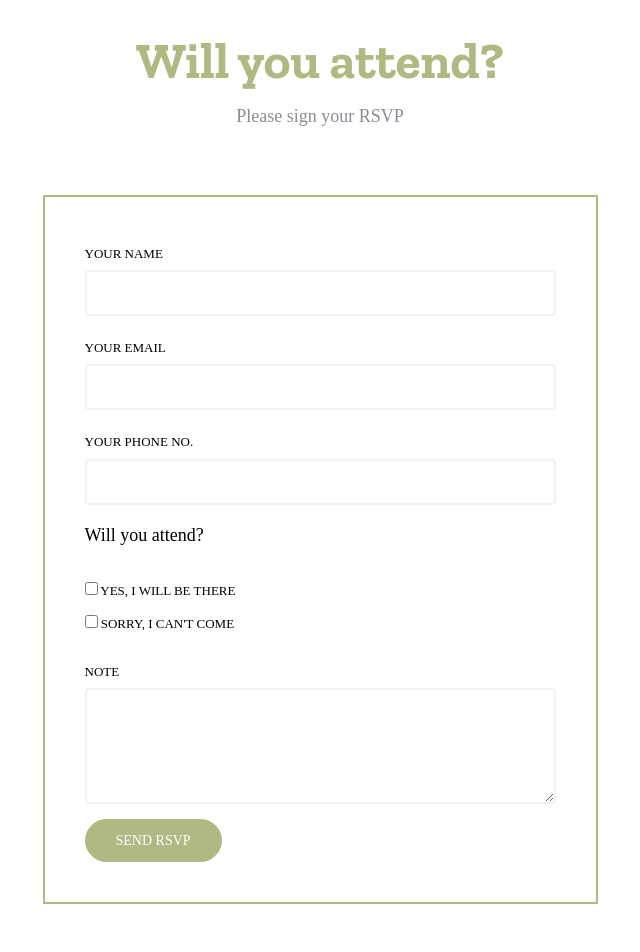
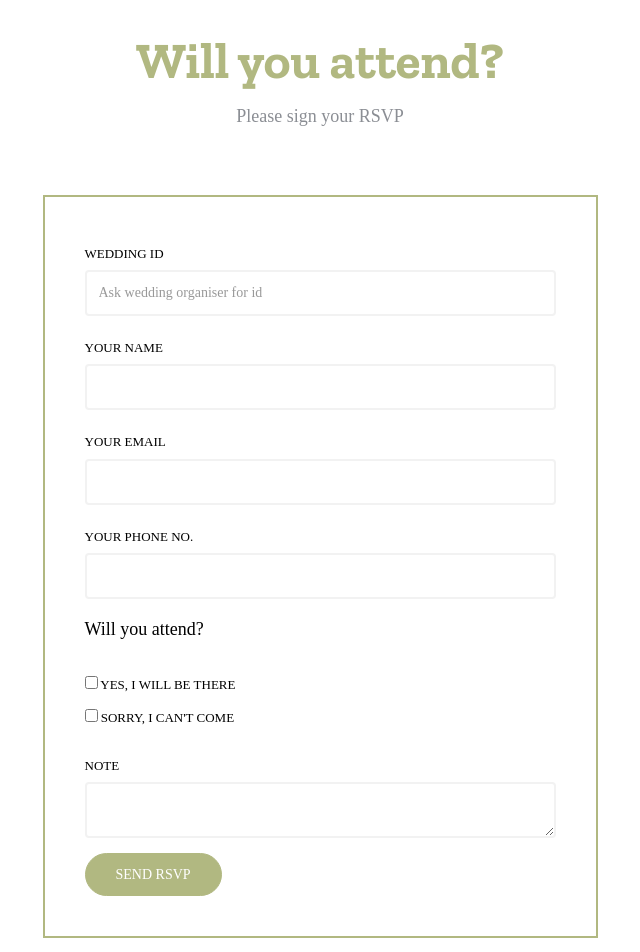
Before and after one commit to ItsAdi22/wedding-web, a Flask app: template templates/template1/index.html in a window 1280 px wide. Shown: the part 5206-6158 px from the top of the page, without its empty margins (320-960 px from the left). Before the commit the page ends 6110 px from the top, so only its background shows below. Run offline with Flask 3, Linux system fonts and the light colour scheme; the template is opened without the code that fills it: values that come from a table or form of the project are taken from there, others are empty; some libraries are stand-ins or nearby versions; some web fonts are replaced.

Commit message:
Added unique weddingid for each wedding

```diff
--- a/app.py
+++ b/app.py
@@ -1,7 +1,8 @@
 from flask import Flask, render_template,redirect ,url_for, request, flash, session
 from flask_mysqldb import MySQL
-from forms import SignupForm,LoginForm,WeddingDetailsForm
+from forms import SignupForm,LoginForm,WeddingDetailsForm,ReservationForm
 import os
+import random
 
 app = Flask(__name__)
 mysql = MySQL(app)
@@ -13,11 +14,16 @@ app.config["MYSQL_DB"] = os.getenv('MYSQL_DB')
 app.config["MYSQL_USER"] = os.getenv('MYSQL_USER')
 app.config["MYSQL_PASSWORD"] = os.getenv('MYSQL_PASSWORD')
 
+#generate wedding id
+def generate_random_code():
+    return str(random.randint(10000, 99999))
+
+
 @app.route('/tables')
 def createtables():
     try:
         cursor = mysql.connection.cursor()
-        cursor.execute("CREATE TABLE IF NOT EXISTS users ( id INT AUTO_INCREMENT PRIMARY KEY, name VARCHAR(255) NOT NULL, email VARCHAR(255) NOT NULL, password VARCHAR(255) NOT NULL );")
+        cursor.execute("CREATE TABLE IF NOT EXISTS users ( id INTEGER PRIMARY KEY AUTO_INCREMENT, wedding_id INTEGER, name VARCHAR(255) NOT NULL, email VARCHAR(255) NOT NULL, password VARCHAR(255) NOT NULL );")
         cursor.execute("CREATE TABLE IF NOT EXISTS wedding_details ( id INT AUTO_INCREMENT PRIMARY KEY, theme VARCHAR(255) NOT NULL, grooms_name VARCHAR(255) NOT NULL, brides_name VARCHAR(255) NOT NULL, wedding_date DATE NOT NULL, wedding_location TEXT NOT NULL, city_name VARCHAR(255) NOT NULL, location_url VARCHAR(255) NOT NULL, email VARCHAR(255) NOT NULL );")
 
     except Exception as e:
@@ -67,8 +73,9 @@ def signup():
                         return redirect(url_for('signup'))
 
                     else:
-                        sql = "INSERT INTO users (name, email, password) VALUES (%s, %s, %s)"
-                        value = (userName, email, password)
+                        sql = "INSERT INTO users (wedding_id, name, email, password) VALUES (%s, %s, %s, %s)"
+                        wedding_id = generate_random_code()
+                        value = (wedding_id, userName, email, password)
                         cursor.execute(sql, value)
                         mysql.connection.commit()
                         cursor.close()
@@ -127,40 +134,50 @@ def logout():
 def create():
     if 'email' in session:
         form = WeddingDetailsForm()
-        if form.validate_on_submit():
-            theme = request.form.get("theme")
-            grooms_name = request.form.get("grooms_name")
-            brides_name = request.form.get("brides_name")
-            wedding_date = request.form.get("wedding_date")
-            wedding_location = request.form.get("wedding_location")
-            city_name = request.form.get("city_name")
-            location_url = request.form.get("location_url")
+        email = session['email']
 
-            try:
-                cursor = mysql.connection.cursor()
+        try:
+            cursor = mysql.connection.cursor()
+            cursor.execute("SELECT wedding_id FROM users WHERE email = %s", (email,))
+            wedding_id = cursor.fetchone()
 
-            except Exception as e:
+        except Exception as e:
                 flash(f'ERROR OCCURRED: {e}')
                 return redirect(url_for('home'))
+        else:
+            if form.validate_on_submit():
+                theme = request.form.get("theme")
+                grooms_name = request.form.get("grooms_name")
+                brides_name = request.form.get("brides_name")
+                wedding_date = request.form.get("wedding_date")
+                wedding_location = request.form.get("wedding_location")
+                city_name = request.form.get("city_name")
+                location_url = request.form.get("location_url")
 
-            else:
-                email = session['email']
-                cursor.execute("SELECT * FROM wedding_details WHERE email = %s", (email,))
-                existing_record = cursor.fetchone()
+                try:
+                    pass
 
-                if existing_record:
-                    cursor.execute("UPDATE wedding_details SET theme = %s, grooms_name = %s, brides_name = %s, wedding_date = %s, wedding_location = %s, city_name = %s, location_url = %s WHERE email = %s", (theme,grooms_name, brides_name, wedding_date, wedding_location, city_name, location_url, email))
-                    mysql.connection.commit()
+                except Exception as e:
+                    flash(f'ERROR OCCURRED: {e}')
+                    return redirect(url_for('home'))
 
                 else:
-                    cursor.execute("INSERT INTO wedding_details (theme, grooms_name, brides_name, wedding_date, wedding_location, city_name, location_url, email) VALUES (%s,%s, %s, %s, %s, %s, %s, %s)", (theme,grooms_name, brides_name, wedding_date, wedding_location, city_name, location_url, email))
-                    mysql.connection.commit()
+                    cursor.execute("SELECT * FROM wedding_details WHERE email = %s", (email,))
+                    existing_record = cursor.fetchone()
 
-                cursor.close()
-                flash("Data Updated!")
-            return redirect(url_for('create'))
-        else:
-            return render_template('dashboard.html',form=form)
+                    if existing_record:
+                        cursor.execute("UPDATE wedding_details SET theme = %s, grooms_name = %s, brides_name = %s, wedding_date = %s, wedding_location = %s, city_name = %s, location_url = %s WHERE email = %s", (theme,grooms_name, brides_name, wedding_date, wedding_location, city_name, location_url, email))
+                        mysql.connection.commit()
+
+                    else:
+                        cursor.execute("INSERT INTO wedding_details (theme, grooms_name, brides_name, wedding_date, wedding_location, city_name, location_url, email) VALUES (%s,%s, %s, %s, %s, %s, %s, %s)", (theme,grooms_name, brides_name, wedding_date, wedding_location, city_name, location_url, email))
+                        mysql.connection.commit()
+
+                    cursor.close()
+                    flash("Data Updated!")
+                    return redirect(url_for('create'))
+            else:
+                return render_template('dashboard.html',form=form,wedding_id=wedding_id)
     else:
         return redirect(url_for('login'))
 
@@ -172,6 +189,7 @@ def userpage(userinput):
             return redirect(url_for('home'))
 
         else:
+            form = ReservationForm()
             try:
                 cursor = mysql.connection.cursor()
                 sql = "SELECT email FROM users WHERE id = %s;"
@@ -203,11 +221,22 @@ def userpage(userinput):
                         return redirect(url_for('home'))
 
                     else:
-                        return render_template(f'{theme}/index.html',grooms_name=grooms_name,brides_name=brides_name,wedding_date=wedding_date,wedding_location=wedding_location,city_name=city_name,location_url=location_url)
+                        return render_template(f'{theme}/index.html',grooms_name=grooms_name,brides_name=brides_name,wedding_date=wedding_date,wedding_location=wedding_location,city_name=city_name,location_url=location_url,form=form)
                 else:
                     print("user not found")
                     return redirect(url_for('home'))
 
+@app.route('/reservation',methods=['POST'])
+def reservation():
+    form = ReservationForm()
+
+    if form.validate_on_submit():
+        name = request.form.get("name")
+        email = request.form.get("email")
+        phone = request.form.get("phone")
+        will_attend_yes = request.form.get("will_attend_yes")
+        will_attend_no = request.form.get("will_attend_no")
+        note = request.form.get("note")
 
 
 @app.route('/create/view1')
--- a/forms.py
+++ b/forms.py
@@ -1,5 +1,5 @@
 from flask_wtf import FlaskForm
-from wtforms import StringField, PasswordField, SubmitField, Form,TextAreaField, DateField, URLField, SelectField
+from wtforms import StringField, PasswordField, SubmitField,TextAreaField, DateField, URLField, SelectField, BooleanField, IntegerField
 from wtforms.validators import DataRequired, Email, Length
 
 
@@ -25,3 +25,13 @@ class WeddingDetailsForm(FlaskForm):
     city_name = StringField('City Name of Wedding Location', validators=[DataRequired(), Length(max=255)])
     location_url = URLField('Location URL', validators=[DataRequired()])
     submit = SubmitField('Submit')
+
+class ReservationForm(FlaskForm):
+    wedding_id = IntegerField('Wedding ID', validators=[DataRequired()])
+    name = StringField('Your Name', validators=[DataRequired(), Length(max=255)])
+    email = StringField('Your Email', validators=[DataRequired(), Email(), Length(max=255)])
+    phone = StringField('Your Phone No.', validators=[DataRequired(), Length(max=15)])  # Assuming phone number is a string
+    will_attend_yes = BooleanField('Yes, I will be there')
+    will_attend_no = BooleanField("Sorry, I can't come")
+    note = TextAreaField('Note', validators=[Length(max=1000)])  # Adjust the max length as needed
+    submit = SubmitField('Send RSVP')
--- a/templates/dashboard.html
+++ b/templates/dashboard.html
@@ -15,10 +15,12 @@
 
 {% block details %}
 <div class="container mt-5 form-container">
+
     <form method="POST" action="{{ url_for('create') }}">
         {{ form.csrf_token }}
 
         <h2 class="text-center mb-4">Wedding Details</h2>
+        <h6>YOUR WEDDING ID: {{wedding_id[0]}}</h6>
 
         <div class="form-group">
             {{ form.theme.label(class="form-label") }}
@@ -52,7 +54,7 @@
 
         <div class="form-group">
             {{ form.location_url.label(class="form-label") }}
-    {{ form.location_url(class="form-control", placeholder="Enter location URL [google maps link]") }}
+            {{ form.location_url(class="form-control", placeholder="Enter location URL [google maps link]") }}
         </div>
 
         {{ form.submit(class="btn btn-primary btn-block") }}
--- a/templates/template1/index.html
+++ b/templates/template1/index.html
@@ -245,32 +245,44 @@
         <div class="row">
           <div class="col-md-6 col-md-offset-3">
             <div class="probootstrap-card probootstrap-animate">
-              <form class="probootstrap-form">
+              <form class="probootstrap-form" method="POST" action="{{ reservation }}">
+                {{ form.csrf_token }}
+
                 <div class="form-group">
-                  <label for="name">Your Name</label>
-                  <input type="text" class="form-control" id="name">
+                    <label for="{{ form.wedding_id.id }}">Wedding ID</label>
+                    {{ form.wedding_id(class="form-control" ,placeholder="Ask wedding organiser for id") }}
                 </div>
+
                 <div class="form-group">
-                  <label for="email">Your Email</label>
-                  <input type="text" class="form-control" id="email">
+                    <label for="{{ form.name.id }}">Your Name</label>
+                    {{ form.name(class="form-control") }}
                 </div>
+
                 <div class="form-group">
-                  <label for="phone">Your Phone No.</label>
-                  <input type="number" class="form-control" id="phone">
+                    <label for="{{ form.email.id }}">Your Email</label>
+                    {{ form.email(class="form-control") }}
                 </div>
+
                 <div class="form-group">
-                  <p>Will you attend?</p>
-                  <label for="yes"><input type="checkbox" id="yes"> Yes, I will be there</label> <br>
-                  <label for="no"><input type="checkbox" id="no"> Sorry, I can't come</label> <br>
+                    <label for="{{ form.phone.id }}">Your Phone No.</label>
+                    {{ form.phone(class="form-control") }}
                 </div>
+
                 <div class="form-group">
-                  <label for="note">Note</label>
-                  <textarea name="" id="note" cols="20" rows="5" class="form-control"></textarea>
+                    <p>Will you attend?</p>
+                    <label for="{{ form.will_attend_yes.id }}">{{ form.will_attend_yes }} Yes, I will be there</label> <br>
+                    <label for="{{ form.will_attend_no.id }}">{{ form.will_attend_no }} Sorry, I can't come</label> <br>
                 </div>
+
                 <div class="form-group">
-                  <input type="submit" class="btn btn-primary btn-lg" value="Send RSVP">
+                    <label for="{{ form.note.id }}">Note</label>
+                    {{ form.note(class="form-control") }}
                 </div>
-              </form>
+
+                <div class="form-group">
+                    {{ form.submit(class="btn btn-primary btn-lg") }}
+                </div>
+            </form>
             </div>
           </div>
         </div>
```
